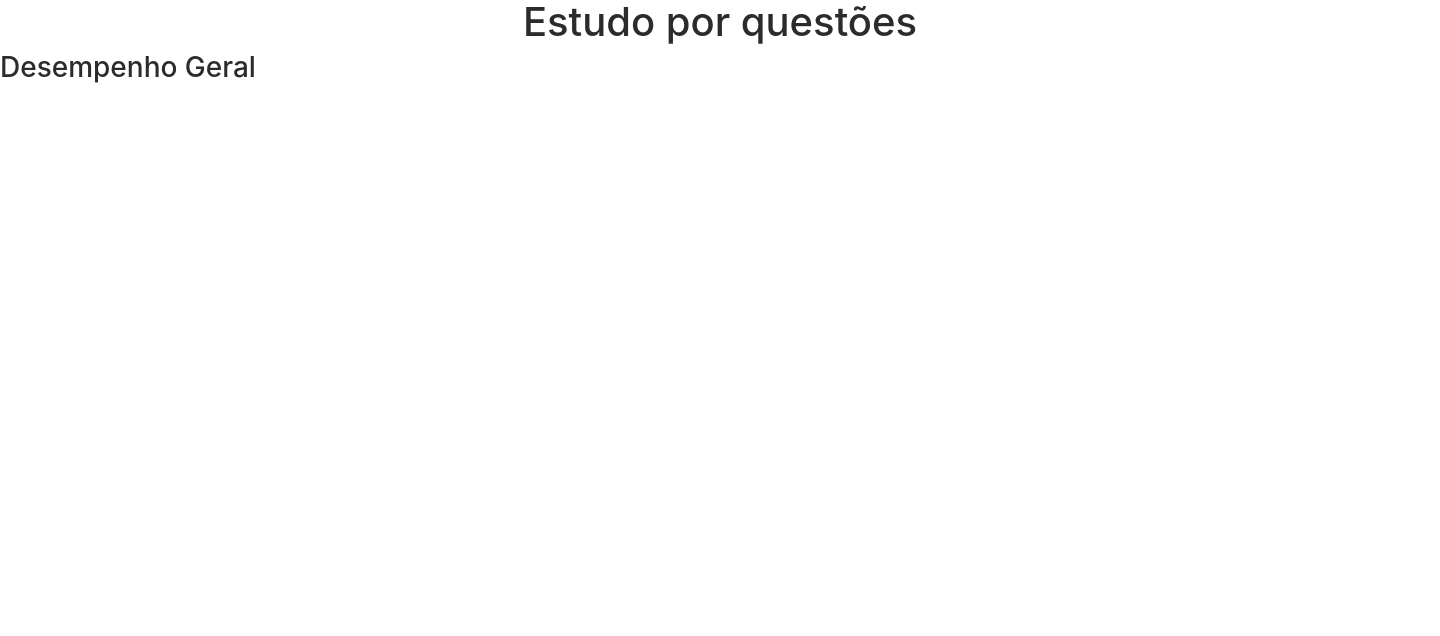
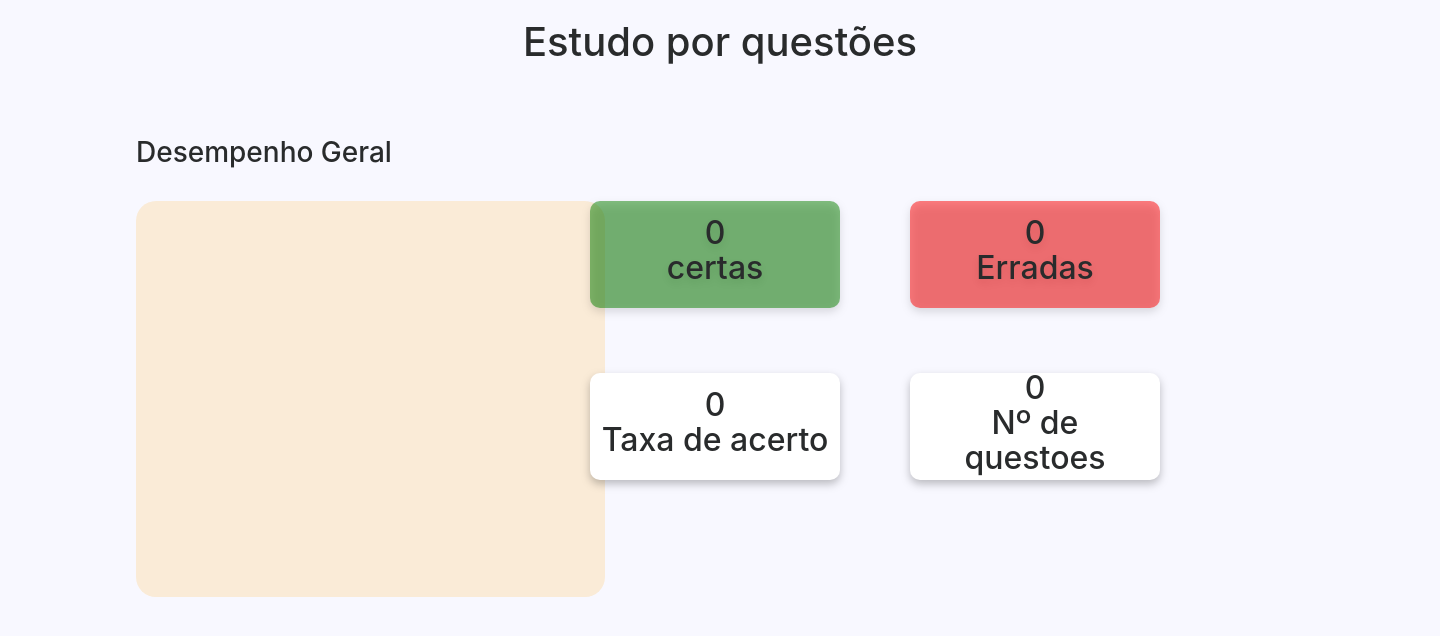
Before and after one commit to ClarisseTeixeira/EducaAlfa, a Django app: page /desempenho in a window 1440 px wide. Shown: the top 636 px of the page. Run offline with Django 4.2, Linux system fonts and the light colour scheme.

Commit message:
templates pomodoro e desempenho

```diff
--- a/pomodoro/templates/pomodoro/pomodoro.html
+++ b/pomodoro/templates/pomodoro/pomodoro.html
@@ -10,6 +10,7 @@
         width: 1440px;
         margin: auto;
         padding: 40px;
+        background: #F8F8FF;
     }
 
     .form-container{
--- a/pomodoro/urls.py
+++ b/pomodoro/urls.py
@@ -3,4 +3,5 @@ from . import views
 
 urlpatterns = [
     path('pomodoro', views.pomodoro, name='pomodoro'),
+    path('intro', views.intro, name='intro'),
 ]
--- a/pomodoro/views.py
+++ b/pomodoro/views.py
@@ -14,3 +14,6 @@ def pomodoro(request):
     sessions = PomodoroSession.objects.filter(completed=True).order_by('-start_time')[:4]
 
     return render(request, 'pomodoro/pomodoro.html', {'sessions': sessions})
+
+def intro(request):
+    return render(request, 'pomodoro/intro.html')
--- a/questoes/templates/questoes/pages/desempenho.html
+++ b/questoes/templates/questoes/pages/desempenho.html
@@ -1,15 +1,113 @@
 {% include 'questoes/partials/base.html' %}
 <style>
-    .estudo-questoes{
+    body {
+        width: 1440px;
+        padding: 20px 0;
+        background: #F8F8FF;
+    }
+
+    main.main-content-container {
+        width: 1168px;
+        margin: 0 auto; /* Centralizar horizontalmente */
+    }
+
+    .estudo-questoes {
         text-align: center;
+        padding-bottom: 65px;
     }
+
+    .grafico {
+        width: 469px;
+        height: 396px;
+        background-color: antiquewhite;
+        border-radius: 20px;
+        float: left; /* Alinhar à esquerda */
+    }
+
+    .num-acertos,
+    .num-erradas,
+    .taxa-acerto,
+    .num-questoes {
+        width: 250px;
+        height: 107px;
+        filter: drop-shadow(0px 4px 4px rgba(0, 0, 0, 0.25));
+        border-radius: 10px;
+        padding: 10px;
+        margin: 0 10px;
+        font-size: 20px;
+        font-weight: bold;
+        text-align: center;
+        display: flex;
+        justify-content: center; /* Centraliza horizontalmente */
+        align-items: center; /* Centraliza verticalmente */
+    }
+
+    .num-acertos {
+        background: rgba(10, 129, 0, 0.50);
+        margin: 0px 70px 65px 0px;
+    }
+
+    .num-erradas {
+        background: rgba(255, 0, 0, 0.50);
+        margin: 0px 70px 65px 0px;
+    }
+
+    .taxa-acerto,
+    .num-questoes {
+        background: #FFF;
+        margin: 0px 70px 0px 0px;
+    }
+
+    .for-container {
+        display: flex;
+
+    }
+
+    .grafico,
+    .estatisticas {
+        display: inline-block;
+        vertical-align: middle;
+    }
+
+    .row {
+        display: flex;
+        flex-direction: row;
+        align-items: center;
+    }
+
+    .desempenho {
+        margin-bottom: 33px;
+    }
+
 </style>
 <body>
-
     <main class="main-content-container">
         <h1 class="estudo-questoes">Estudo por questões</h1>
-        <h3>Desempenho Geral</h3>
+        <h3 class="desempenho">Desempenho Geral</h3>
+
+        <div class="form-container">
+
+            <div class="grafico"></div>
+
+            <div class="estatisticas">
+                <div class="row">
+                    <div class="num-acertos">
+                        <h2>0 <br> certas</h2>
+
+                    </div>
+                    <div class="num-erradas">
+                        <h2>0 <br>Erradas</h2>
+                    </div>
+                </div>
+                <div class="row">
+                    <div class="taxa-acerto">
+                        <h2>0 <br>Taxa de acerto</h2>
+                    </div>
+                    <div class="num-questoes">
+                        <h2>0 <br>Nº de questoes</h2>
+                    </div>
+                </div>
+            </div>
+        </div>
     </main>
-
-
 </body>
```
Also changed, not shown: pomodoro/templates/pomodoro/intro.html (added, +8 -0 lines).
